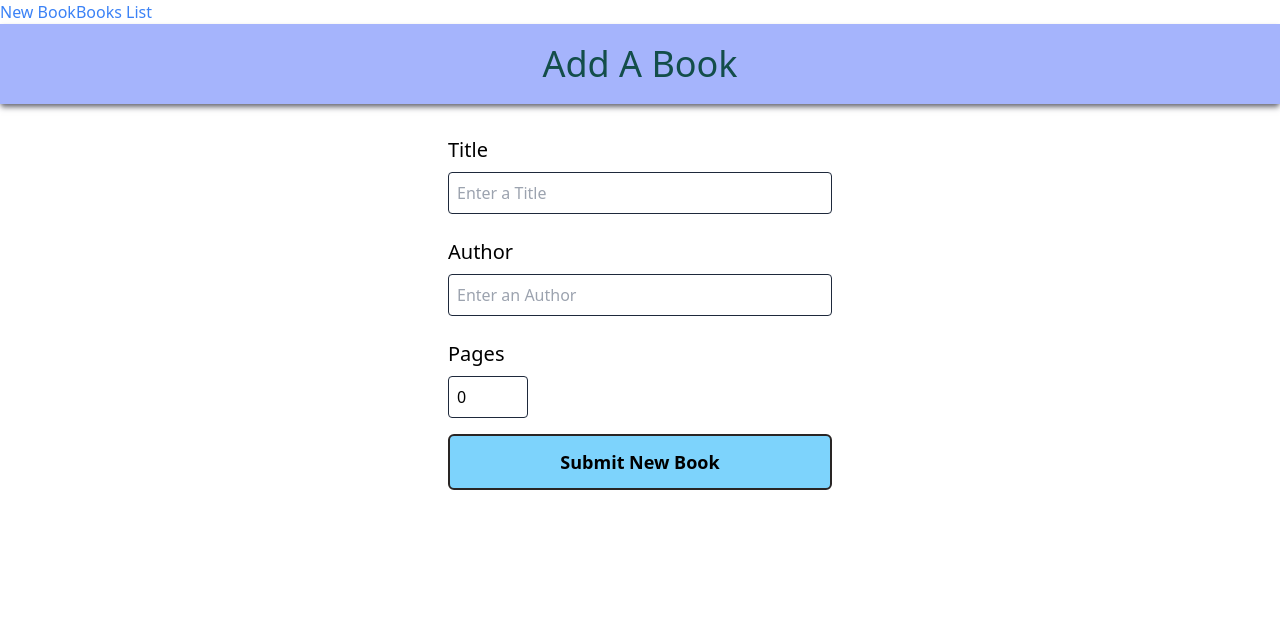
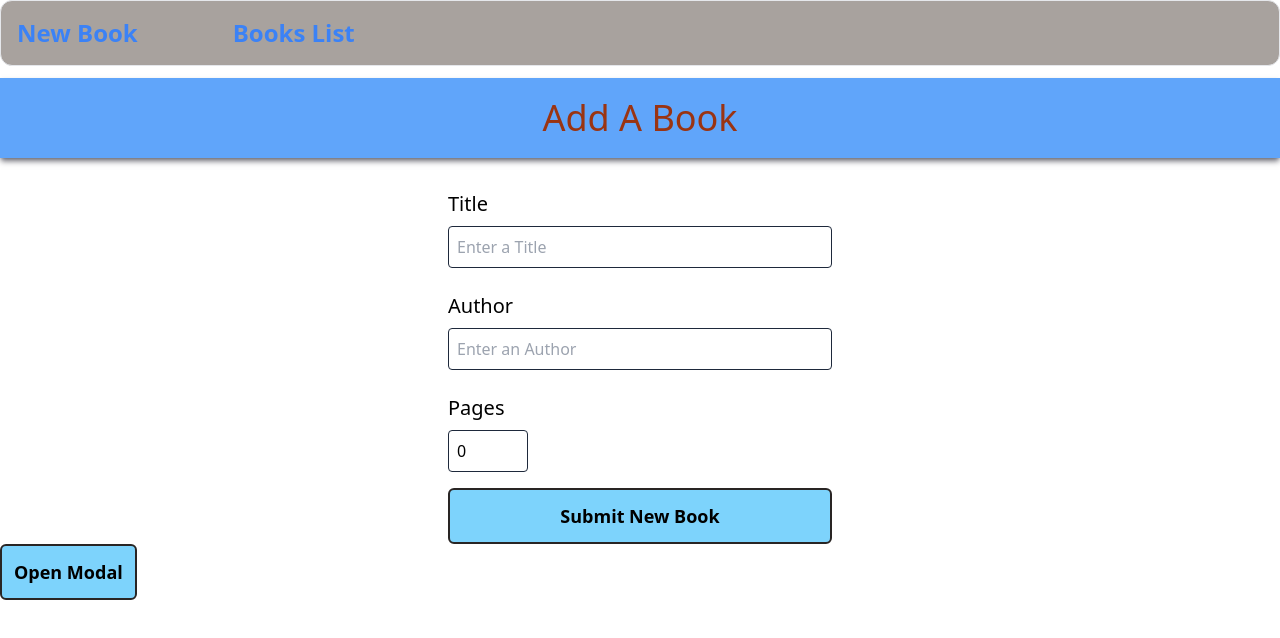
Before and after one commit to AntimonS/books-repository, a React (Create React App) app: page /addBook in a window 1280 px wide. Shown: the top 638 px of the page. Built offline with nearby package versions, Linux system fonts and the light colour scheme; data requests are answered from the project's data file.

Commit message:
added Modal with ModalPage

```diff
--- a/public/index.html
+++ b/public/index.html
@@ -39,5 +39,6 @@
       To begin the development, run `npm start` or `yarn start`.
       To create a production bundle, use `npm run build` or `yarn build`.
     -->
+    <div class="modal-container"></div>
   </body>
 </html>
--- a/src/App.js
+++ b/src/App.js
@@ -5,9 +5,9 @@ import BooksContext from "./context/books";
 import AddBook from "./components/AddBook";
 import TablePage from "./pages/TablePage";
 //import Table from "./components/Table";
-import Link from "./components/Link";
 import Route from "./components/Route";
 import Navbar from "./components/Navbar";
+import ModalPage from "./pages/ModalPage";
 
 export default function App() {
   const { fetchBooks } = useContext(BooksContext);
@@ -20,7 +20,6 @@ export default function App() {
   return (
     <div>
       <Navbar />
-
       <div>
         <Route path="/addBook">
           <AddBook />
@@ -29,6 +28,7 @@ export default function App() {
           <TablePage />
         </Route>
       </div>
+      <ModalPage />
     </div>
   );
 }
--- a/src/components/Header.js
+++ b/src/components/Header.js
@@ -1,6 +1,6 @@
 function Header({ header, ...props }) {
   let headerStyle =
-    "flex flex-col items-center  py-5 mb-6 text-4xl text-teal-900	 shadow-md shadow-zinc-500 bg-indigo-300	font-medium";
+    "flex flex-col items-center  py-5 mb-6 text-4xl text-orange-800	shadow-md shadow-zinc-500 bg-blue-400 font-medium";
   if (props.className) {
     headerStyle += "" + props.className;
   }
--- a/src/components/Input.js
+++ b/src/components/Input.js
@@ -18,7 +18,7 @@ function Input({ label, type = "text", ...props }) {
             {label}
           </label>
         </div>
-        <input className={inputCssStyle} id={label} type={type} {...props} />
+        <input {...props} className={inputCssStyle} id={label} type={type} />
       </div>
     </div>
   );
--- a/src/components/Link.js
+++ b/src/components/Link.js
@@ -3,7 +3,10 @@ import UseBooks from "../hooks/use-books";
 function Link({ to, children, ...props }) {
   const { navigate } = UseBooks();
 
-  const linkCssStyle = "text-blue-500";
+  let linkCssStyle = "text-blue-500 text-2xl p-4 font-semibold hover:underline";
+  if (props.className) {
+    linkCssStyle += "" + props.className;
+  }
 
   const handleClick = (evt) => {
     if (evt.metaKEy || evt.ctrlKey) {
--- /dev/null
+++ b/src/components/Modal.js
@@ -0,0 +1,29 @@
+import ReactDOM from "react-dom";
+import { useEffect } from "react";
+
+function Modal({ onClose, children, actionBar }) {
+  useEffect(() => {
+    document.body.classList.add("overflow-hidden");
+    return () => {
+      document.body.classList.remove("overflow-hidden");
+    };
+  }, []);
+
+  return ReactDOM.createPortal(
+    <div>
+      <div
+        className="fixed inset-0 bg-gray-300 opacity-80"
+        onClick={onClose}
+      ></div>
+      <div className="fixed inset-60 p-10 bg-white">
+        <div className="flex flex-col justify-between h-full">
+          {children}
+          <div className="flex justify-end">{actionBar}</div>
+        </div>
+      </div>
+    </div>,
+    document.querySelector(".modal-container")
+  );
+}
+
+export default Modal;
--- a/src/components/Navbar.js
+++ b/src/components/Navbar.js
@@ -14,7 +14,11 @@ function Navbar() {
     );
   });
 
-  return <div className="sticky flex items-center"> {renderedLinks}</div>;
+  return (
+    <div className="grid grid-cols-6 gap-4 border border-solid rounded-xl mb-3 bg-stone-400">
+      {renderedLinks}
+    </div>
+  );
 }
 
 export default Navbar;
--- a/src/components/Table.js
+++ b/src/components/Table.js
@@ -22,7 +22,7 @@ function Table({ config, keyFn, books }) {
 
   const renderedBooksInfo = books.map((rowData) => {
     const renderedCells = config.map((column) => (
-      <td key={column.label} className="p-4 text-2xl border-2 shadow-md">
+      <td key={column.label} className="p-4 text-2xl border-2 shadow-md ">
         {column.render(rowData)}
       </td>
     ));
@@ -31,11 +31,11 @@ function Table({ config, keyFn, books }) {
   });
 
   return (
-    <table className="table-auto border-spacing-4">
+    <table className="table-auto border-spacing-4 ">
       <thead>
         <tr>{renderedHeaders}</tr>
       </thead>
-      <tbody className="border-4">{renderedBooksInfo}</tbody>
+      <tbody>{renderedBooksInfo}</tbody>
     </table>
   );
 }
--- /dev/null
+++ b/src/pages/ModalPage.js
@@ -0,0 +1,34 @@
+import { useState } from "react";
+import Modal from "../components/Modal";
+import Button from "../components/Button";
+
+function ModalPage() {
+  const [showModal, setShowModal] = useState(false);
+  const handleClick = () => {
+    setShowModal((prevState) => !prevState);
+  };
+
+  const handleClose = () => {
+    setShowModal(false);
+  };
+
+  const actionBar = (
+    <div>
+      <Button onClick={handleClose}>Close</Button>
+    </div>
+  );
+  const modal = (
+    <Modal onClose={handleClose} actionBar={actionBar}>
+      <p>Successfully added a book</p>
+    </Modal>
+  );
+
+  return (
+    <div>
+      <Button onClick={handleClick}>Open Modal</Button>
+      {showModal && modal}
+    </div>
+  );
+}
+
+export default ModalPage;
```
